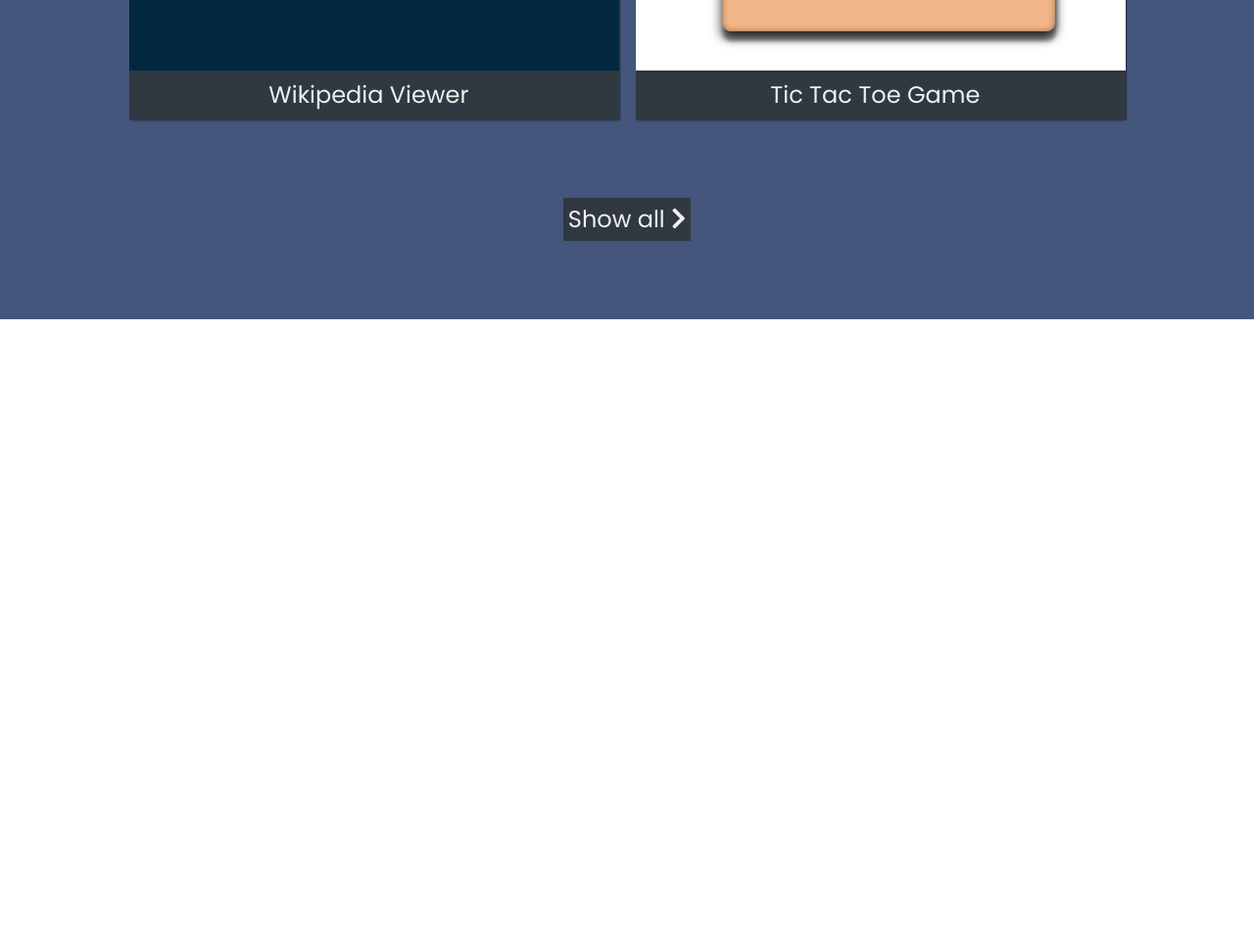
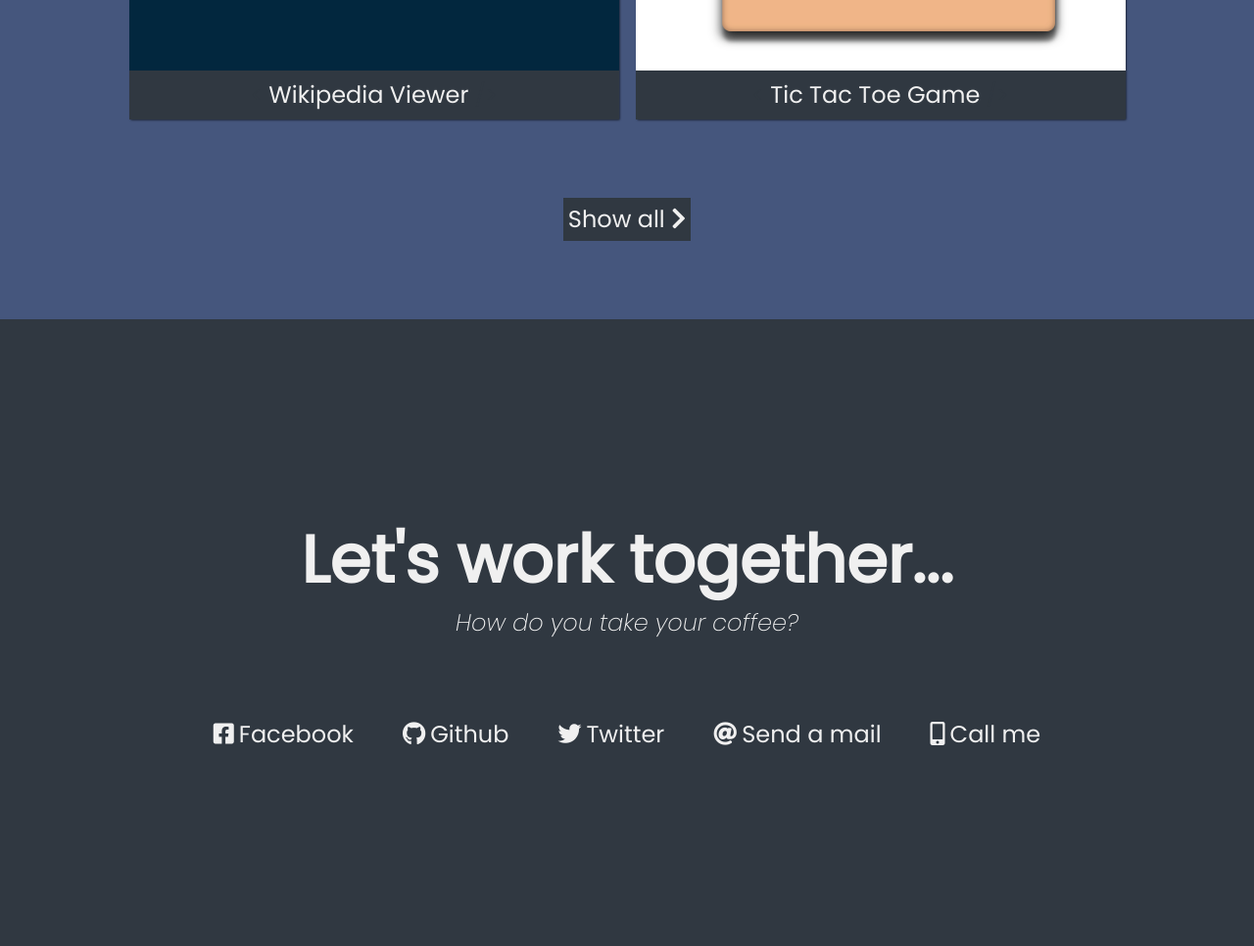
Before and after one commit to Mnedjm28/FCC_ResponsiveWebDesign-PersonalPortfolio, a plain HTML site: page PersonalPortfolio/index.html in a window 1280 px wide. Shown: the part 2430-3396 px from the top of the page at 98% size. Before the commit the page ends 2756 px from the top, so only its background shows below. Drawn offline with Linux system fonts and the light colour scheme.

Commit message:
Finish the contact section

```diff
--- a/PersonalPortfolio/index.html
+++ b/PersonalPortfolio/index.html
@@ -84,5 +84,19 @@
             <i class="fas fa-chevron-right"></i>
         </a>
     </section>
+
+    <section id="contact" class="contact-section">
+        <h1>Let's work together...</h1>
+        <p>How do you take your coffee?</p>
+        <div class="social-media">
+            <ul>
+                <li><a class="contact-details" href=""><i class="fab fa-facebook-square"></i>Facebook</a></li>
+                <li><a class="contact-details" href=""><i class="fab fa-github"></i>Github</a></li>
+                <li><a class="contact-details" href=""><i class="fab fa-twitter"></i>Twitter</a></li>
+                <li><a class="contact-details" href=""><i class="fas fa-at"></i>Send a mail</a></li>
+                <li><a class="contact-details" href=""><i class="fas fa-mobile-alt"></i>Call me</a></li>
+            </ul>
+        </div>
+    </section>
 </body>
 </html>
--- a/PersonalPortfolio/styles.css
+++ b/PersonalPortfolio/styles.css
@@ -157,3 +157,50 @@ a{
 .project-tile:hover .code {
     color: #ff7f50;
  }
+
+ .contact-section{
+    height: 80vh;
+    background-color: var(--main-gray);
+    align-items: center;
+    text-align: center;
+    display: flex;
+    flex-direction: column;
+    justify-content: center;
+ }
+
+ .contact-section > h1{
+    font-size: 4.2rem;
+ }
+
+ .contact-section > p{
+    font-size: 1.5rem;
+    font-weight: 100;
+    font-style: oblique;
+ }
+
+ .social-media{
+    width: 80vw;
+    margin-top: 80px;
+    font-size: 1.5rem;
+ }
+
+ .social-media > ul{
+    list-style: none;
+    display: flex;
+    flex-direction: row;
+    justify-content: center;
+    flex-wrap: wrap;
+    gap: 50px;
+ }
+
+ .contact-details > i{
+    padding-right: 5px;
+ }
+
+ .contact-details{
+    transition: margin 0.3s ease-out;
+ }
+
+ .contact-details:hover{
+    margin: 2px;
+ }
```
